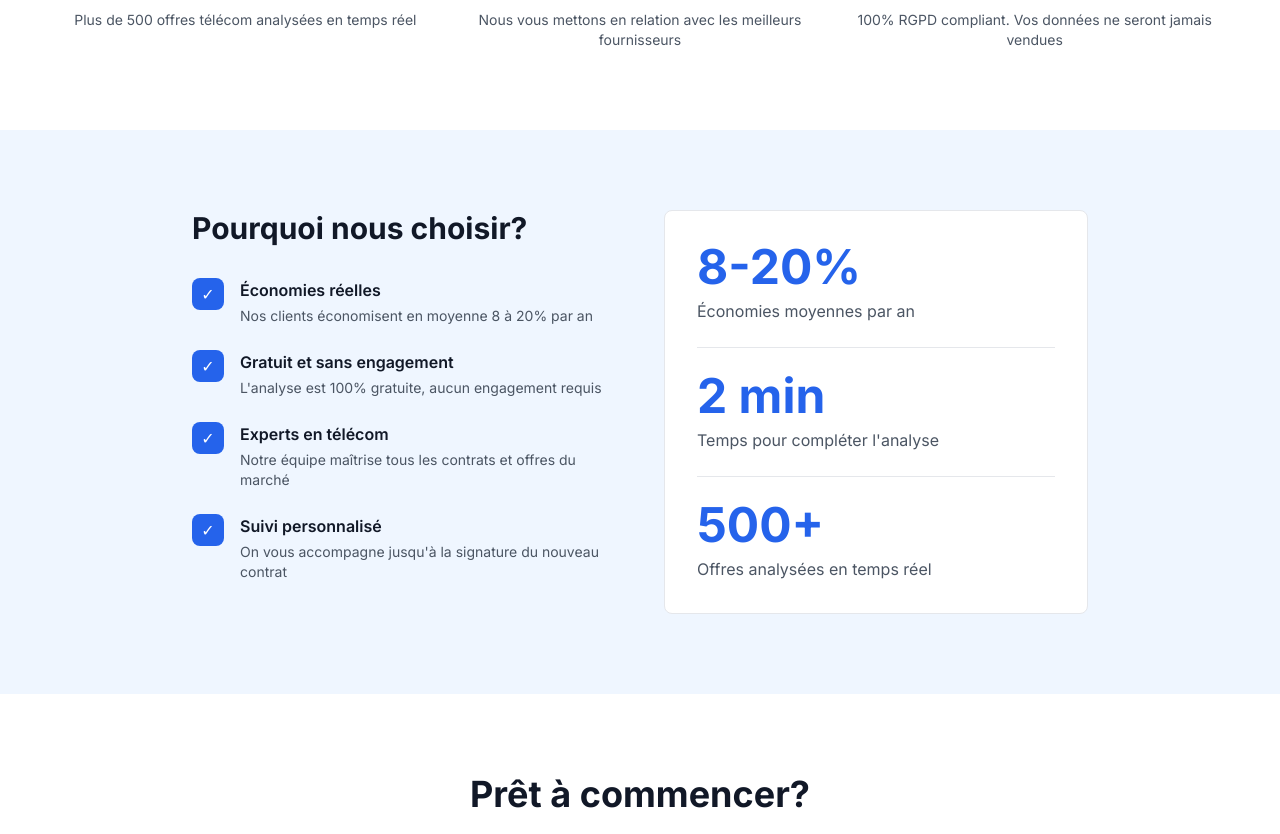
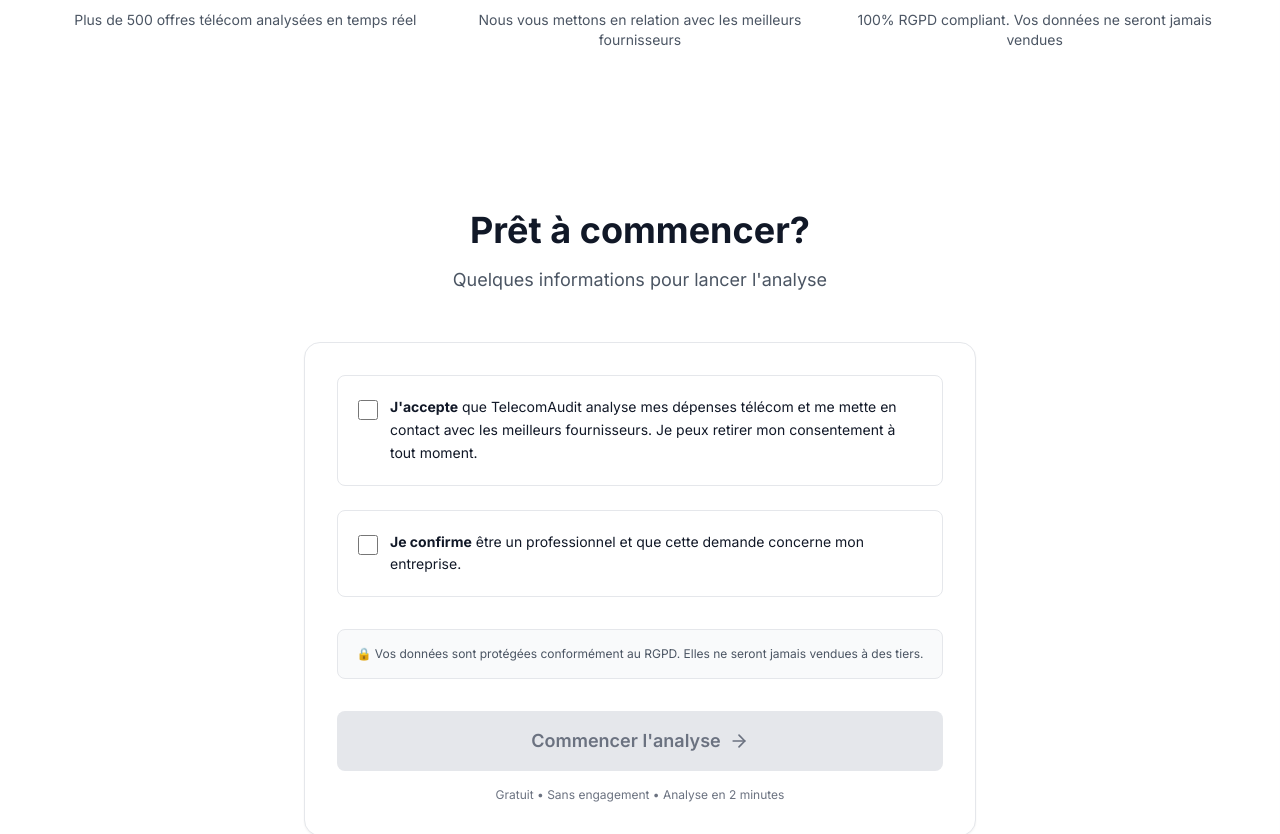
Before and after one commit to Hu-bogoss/qualification-telecom-pro, a React (Vite) app: page / in a window 1280 px wide. Shown: the part 1500-2334 px from the top of the page. Built offline with nearby package versions, Linux system fonts and the light colour scheme.

Commit message:
Update WelcomeConsent.jsx

```diff
--- a/src/pages/WelcomeConsent.jsx
+++ b/src/pages/WelcomeConsent.jsx
@@ -1,8 +1,7 @@
-import React, { useState, useEffect, useRef } from 'react';
+import React, { useState, useRef } from 'react';
 import { useNavigate } from 'react-router-dom';
 import { motion } from 'framer-motion';
 import { ArrowRight, CheckCircle, Shield, Zap } from 'lucide-react';
-import Card from '../components/Card';
 
 const WelcomeConsent = () => {
   const navigate = useNavigate();
@@ -11,18 +10,7 @@ const WelcomeConsent = () => {
     professional: false
   });
   const [errors, setErrors] = useState({});
-  const timerInitializedRef = useRef(false);
-
-  // Countdown timer - Only initialize ONCE
-  useEffect(() => {
-    if (timerInitializedRef.current) return;
-    timerInitializedRef.current = true;
-
-    const timer = setInterval(() => {
-      // Timer logic if needed
-    }, 1000);
-    return () => clearInterval(timer);
-  }, []);
+  const formSectionRef = useRef(null);
 
   const handleConsentChange = (type) => {
     setConsents(prev => ({
@@ -61,12 +49,10 @@ const WelcomeConsent = () => {
 
   // Operators data
   const operators = [
-    { name: 'Orange', logo: '🟠', color: '#FF6600' },
-    { name: 'SFR', logo: '🔴', color: '#FF0000' },
-    { name: 'Bouygues', logo: '🔵', color: '#0066FF' },
-    { name: 'Free', logo: '⚫', color: '#000000' },
-    { name: 'Crosscall', logo: '🟢', color: '#00AA00' },
-    { name: 'Autres', logo: '⭐', color: '#666666' }
+    { name: 'Orange', logo: '🟠' },
+    { name: 'SFR', logo: '🔴' },
+    { name: 'Bouygues', logo: '🔵' },
+    { name: 'Free', logo: '⚫' },
   ];
 
   const steps = [
@@ -131,7 +117,7 @@ const WelcomeConsent = () => {
             <p className="text-sm text-gray-500 mb-6 uppercase tracking-wide">
               Nous travaillons avec tous les opérateurs
             </p>
-            <div className="grid grid-cols-3 md:grid-cols-6 gap-4 mb-12">
+            <div className="grid grid-cols-2 md:grid-cols-4 gap-4 mb-12">
               {operators.map((op, idx) => (
                 <motion.div
                   key={idx}
@@ -145,7 +131,7 @@ const WelcomeConsent = () => {
             </div>
           </motion.div>
 
-          {/* Main CTA */}
+          {/* Main CTA - BUTTON TO START */}
           <motion.div
             initial={{ opacity: 0, y: 20 }}
             animate={{ opacity: 1, y: 0 }}
@@ -155,7 +141,10 @@ const WelcomeConsent = () => {
             <motion.button
               whileHover={{ scale: 1.02 }}
               whileTap={{ scale: 0.98 }}
-              onClick={() => navigate('/budget')}
+              onClick={() => {
+                console.log('Button clicked - navigating to /budget');
+                navigate('/budget');
+              }}
               className="bg-blue-600 hover:bg-blue-700 text-white px-8 py-4 rounded-lg font-semibold text-lg shadow-lg transition-all inline-flex items-center space-x-2"
             >
               <span>Commencer l'analyse</span>
@@ -206,12 +195,6 @@ const WelcomeConsent = () => {
                 <p className="text-gray-600 text-sm leading-relaxed">
                   {step.description}
                 </p>
-
-                {idx < steps.length - 1 && (
-                  <div className="hidden md:block absolute top-24 -right-4 w-8 h-8 text-blue-300">
-                    →
-                  </div>
-                )}
               </motion.div>
             ))}
           </div>
@@ -291,134 +274,8 @@ const WelcomeConsent = () => {
         </div>
       </section>
 
-      {/* ===== BENEFITS ===== */}
-      <section className="py-20 px-4 sm:px-6 lg:px-8 bg-blue-50">
-        <div className="max-w-4xl mx-auto">
-          <motion.div
-            initial={{ opacity: 0 }}
-            whileInView={{ opacity: 1 }}
-            transition={{ duration: 0.8 }}
-            viewport={{ once: true }}
-            className="grid md:grid-cols-2 gap-12"
-          >
-            <div>
-              <h2 className="text-3xl font-bold text-gray-900 mb-8">
-                Pourquoi nous choisir?
-              </h2>
-
-              <motion.div
-                initial={{ opacity: 0, x: -20 }}
-                whileInView={{ opacity: 1, x: 0 }}
-                transition={{ delay: 0, duration: 0.8 }}
-                viewport={{ once: true }}
-                className="space-y-6"
-              >
-                <div className="flex items-start space-x-4">
-                  <div className="flex-shrink-0">
-                    <div className="flex items-center justify-center h-8 w-8 rounded-lg bg-blue-600 text-white">
-                      ✓
-                    </div>
-                  </div>
-                  <div>
-                    <h3 className="font-semibold text-gray-900 mb-1">
-                      Économies réelles
-                    </h3>
-                    <p className="text-gray-600 text-sm">
-                      Nos clients économisent en moyenne 8 à 20% par an
-                    </p>
-                  </div>
-                </div>
-
-                <div className="flex items-start space-x-4">
-                  <div className="flex-shrink-0">
-                    <div className="flex items-center justify-center h-8 w-8 rounded-lg bg-blue-600 text-white">
-                      ✓
-                    </div>
-                  </div>
-                  <div>
-                    <h3 className="font-semibold text-gray-900 mb-1">
-                      Gratuit et sans engagement
-                    </h3>
-                    <p className="text-gray-600 text-sm">
-                      L'analyse est 100% gratuite, aucun engagement requis
-                    </p>
-                  </div>
-                </div>
-
-                <div className="flex items-start space-x-4">
-                  <div className="flex-shrink-0">
-                    <div className="flex items-center justify-center h-8 w-8 rounded-lg bg-blue-600 text-white">
-                      ✓
-                    </div>
-                  </div>
-                  <div>
-                    <h3 className="font-semibold text-gray-900 mb-1">
-                      Experts en télécom
-                    </h3>
-                    <p className="text-gray-600 text-sm">
-                      Notre équipe maîtrise tous les contrats et offres du marché
-                    </p>
-                  </div>
-                </div>
-
-                <div className="flex items-start space-x-4">
-                  <div className="flex-shrink-0">
-                    <div className="flex items-center justify-center h-8 w-8 rounded-lg bg-blue-600 text-white">
-                      ✓
-                    </div>
-                  </div>
-                  <div>
-                    <h3 className="font-semibold text-gray-900 mb-1">
-                      Suivi personnalisé
-                    </h3>
-                    <p className="text-gray-600 text-sm">
-                      On vous accompagne jusqu'à la signature du nouveau contrat
-                    </p>
-                  </div>
-                </div>
-              </motion.div>
-            </div>
-
-            <motion.div
-              initial={{ opacity: 0, x: 20 }}
-              whileInView={{ opacity: 1, x: 0 }}
-              transition={{ delay: 0.2, duration: 0.8 }}
-              viewport={{ once: true }}
-              className="bg-white rounded-lg p-8 border border-gray-200"
-            >
-              <div className="space-y-6">
-                <div>
-                  <p className="text-5xl font-bold text-blue-600 mb-2">8-20%</p>
-                  <p className="text-gray-600">
-                    Économies moyennes par an
-                  </p>
-                </div>
-
-                <div className="h-px bg-gray-200"></div>
-
-                <div>
-                  <p className="text-5xl font-bold text-blue-600 mb-2">2 min</p>
-                  <p className="text-gray-600">
-                    Temps pour compléter l'analyse
-                  </p>
-                </div>
-
-                <div className="h-px bg-gray-200"></div>
-
-                <div>
-                  <p className="text-5xl font-bold text-blue-600 mb-2">500+</p>
-                  <p className="text-gray-600">
-                    Offres analysées en temps réel
-                  </p>
-                </div>
-              </div>
-            </motion.div>
-          </motion.div>
-        </div>
-      </section>
-
       {/* ===== FORM SECTION ===== */}
-      <section id="form-section" className="py-20 px-4 sm:px-6 lg:px-8">
+      <section id="form-section" ref={formSectionRef} className="py-20 px-4 sm:px-6 lg:px-8">
         <div className="max-w-2xl mx-auto">
           <motion.div
             initial={{ opacity: 0, y: 20 }}
@@ -435,7 +292,7 @@ const WelcomeConsent = () => {
               </p>
             </div>
 
-            <Card className="p-8 border border-gray-200">
+            <div className="bg-white rounded-2xl border border-gray-200 shadow-sm p-8">
               <div className="space-y-6">
                 {/* Contact Consent */}
                 <div className="border border-gray-200 rounded-lg p-5 hover:border-blue-300 transition">
@@ -506,7 +363,7 @@ const WelcomeConsent = () => {
                   Gratuit • Sans engagement • Analyse en 2 minutes
                 </p>
               </div>
-            </Card>
+            </div>
           </motion.div>
         </div>
       </section>
```
